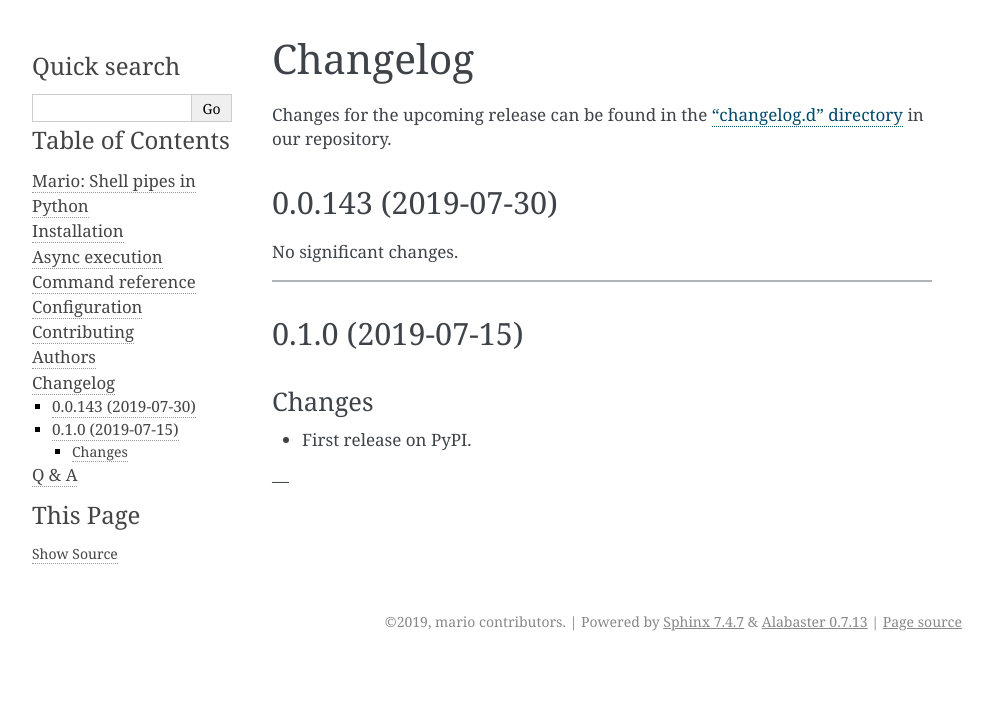
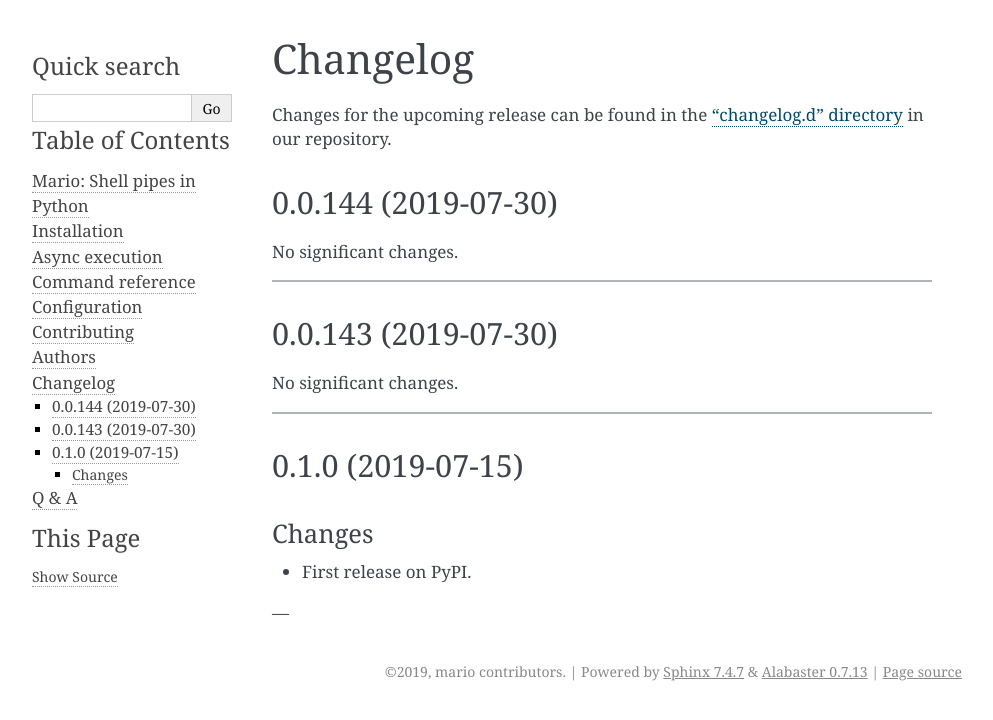
Before and after one commit to python-mario/mario, a Sphinx documentation site: the page built from docs/changelog.rst, in a window 1280 px wide. Shown: the top 720 px of the page, without its empty margins (148-1141 px from the left). Built offline with Sphinx 7.4.7, drawn with Linux system fonts in a browser that asks for light colours; pages that are not in the unit, such as notebooks, are missing from menus.

Commit message:
Bump version: 0.0.143 → 0.0.144

```diff
--- a/CHANGELOG.rst
+++ b/CHANGELOG.rst
@@ -11,6 +11,16 @@
    See https://www.python-mario.readthedocs.org/en/latest/contributing.html#changelog for details.
 
 .. towncrier release notes start
+
+0.0.144 (2019-07-30)
+--------------------
+
+
+No significant changes.
+
+
+----
+
 
 0.0.143 (2019-07-30)
 --------------------
--- a/docs/conf.py
+++ b/docs/conf.py
@@ -32,7 +32,7 @@
 year = "2019"
 author = "mario contributors"
 copyright = "{0}, {1}".format(year, author)
-version = release = "0.0.143"
+version = release = "0.0.144"
 
 pygments_style = "trac"
 templates_path = ["."]
--- a/setup.py
+++ b/setup.py
@@ -14,7 +14,7 @@
 
 setuptools.setup(
     name="mario",
-    version="0.0.143",
+    version="0.0.144",
     description="Shell pipes for Python.",
     long_description=open(PROJECT_ROOT / "README.rst").read(),
     long_description_content_type="text/x-rst",
--- a/src/mario/__init__.py
+++ b/src/mario/__init__.py
@@ -1 +1 @@
-__version__ = "0.0.143"
+__version__ = "0.0.144"
```
Also changed, not shown: .bumpversion.cfg.
